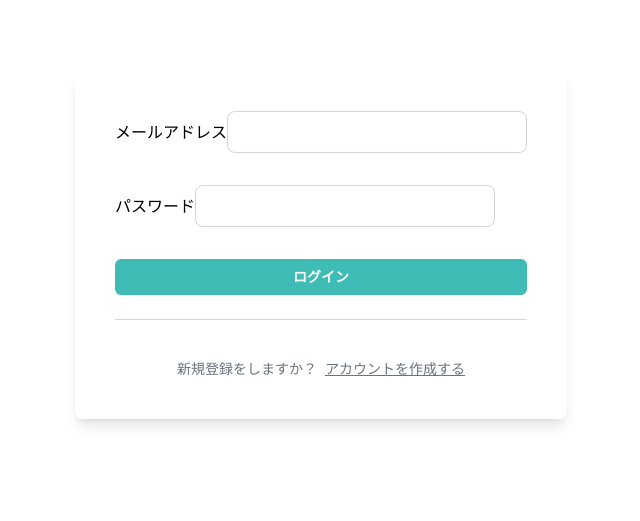
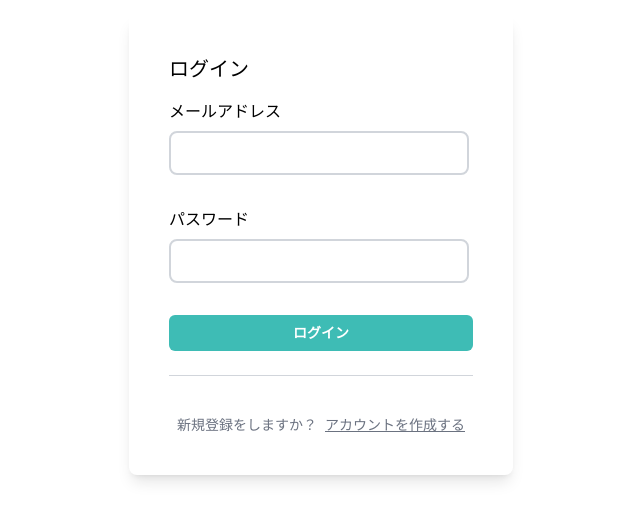
Before and after one commit to kawai-ota/clothing-EC, a Next.js app in the folder ecommerce/: page /auth in a window 1280 px wide. Shown: the part 155-676 px from the top of the page, without its empty margins (319-959 px from the left). Built offline with nearby package versions, Linux system fonts and the light colour scheme.

Commit message:
UIの変更を行った

```diff
--- a/ecommerce/app/auth/SignForm.tsx
+++ b/ecommerce/app/auth/SignForm.tsx
@@ -79,6 +79,7 @@ const SignForm = () => {
               />
             </>
           )}
+          {variant === "LOGIN" && <h1 className="text-xl">ログイン</h1>}
           <Input
             id="email"
             label="メールアドレス"
--- a/ecommerce/app/components/Input.tsx
+++ b/ecommerce/app/components/Input.tsx
@@ -23,7 +23,7 @@ const Input: React.FC<InputProps> = ({
   disabled,
 }) => {
   return (
-    <div>
+    <div className="flex flex-col">
       <label htmlFor={id} className="mb-2">
         {label}
       </label>
@@ -34,7 +34,7 @@ const Input: React.FC<InputProps> = ({
         disabled={disabled}
         {...register(id, { required: true })}
         className={clsx(
-          `p-2 border-gray-300 border-[1px] rounded-lg w-[300px] mb-4 focus:outline-none focus:border-gray-600 text-black`,
+          `p-2 border-gray-300 border-[2px] rounded-lg w-[300px] mb-4 focus:outline-none focus:border-[#3EBCB5] text-black`,
           errors[id] && "focus:ring-rose-500",
           disabled && ""
         )}
```
